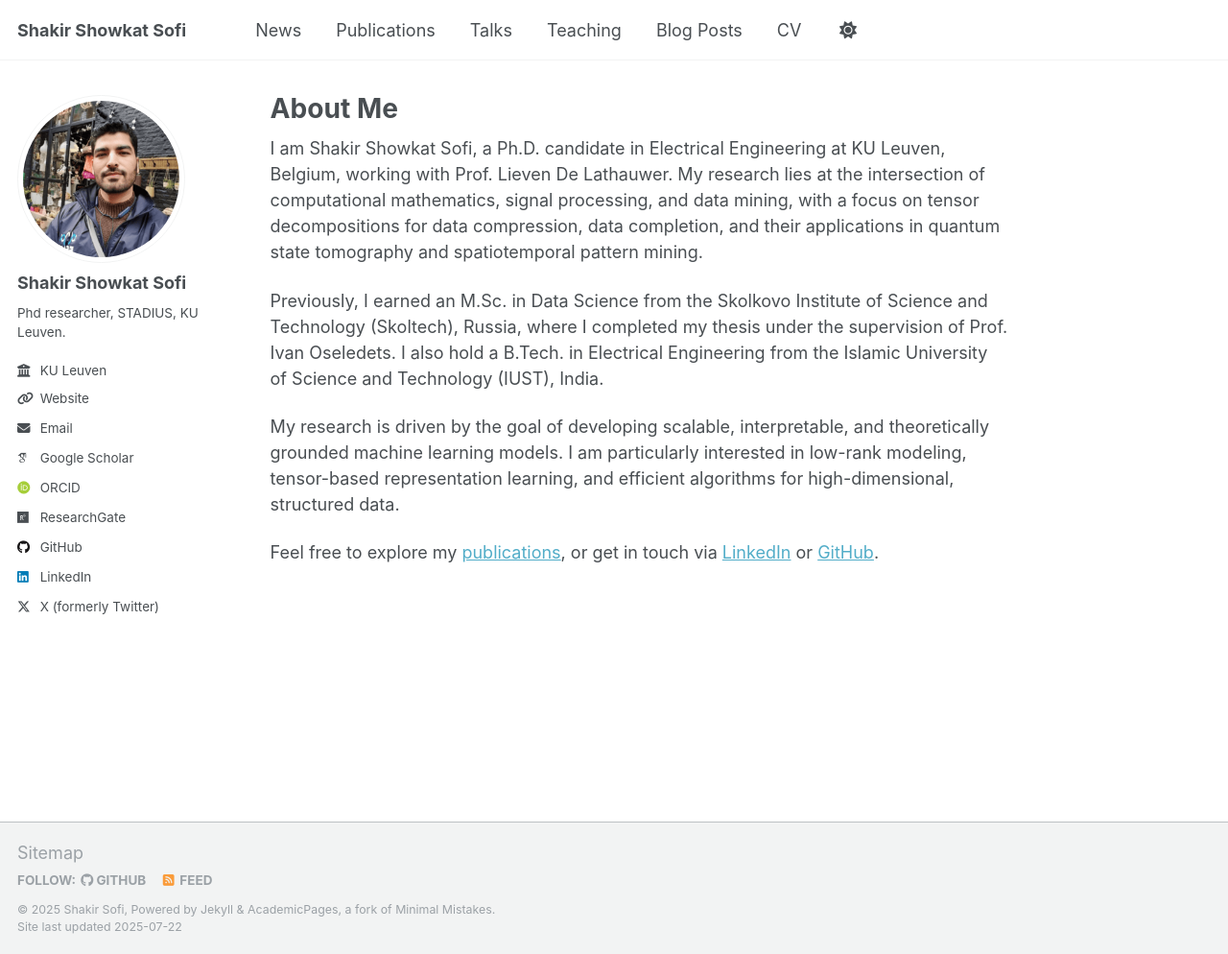
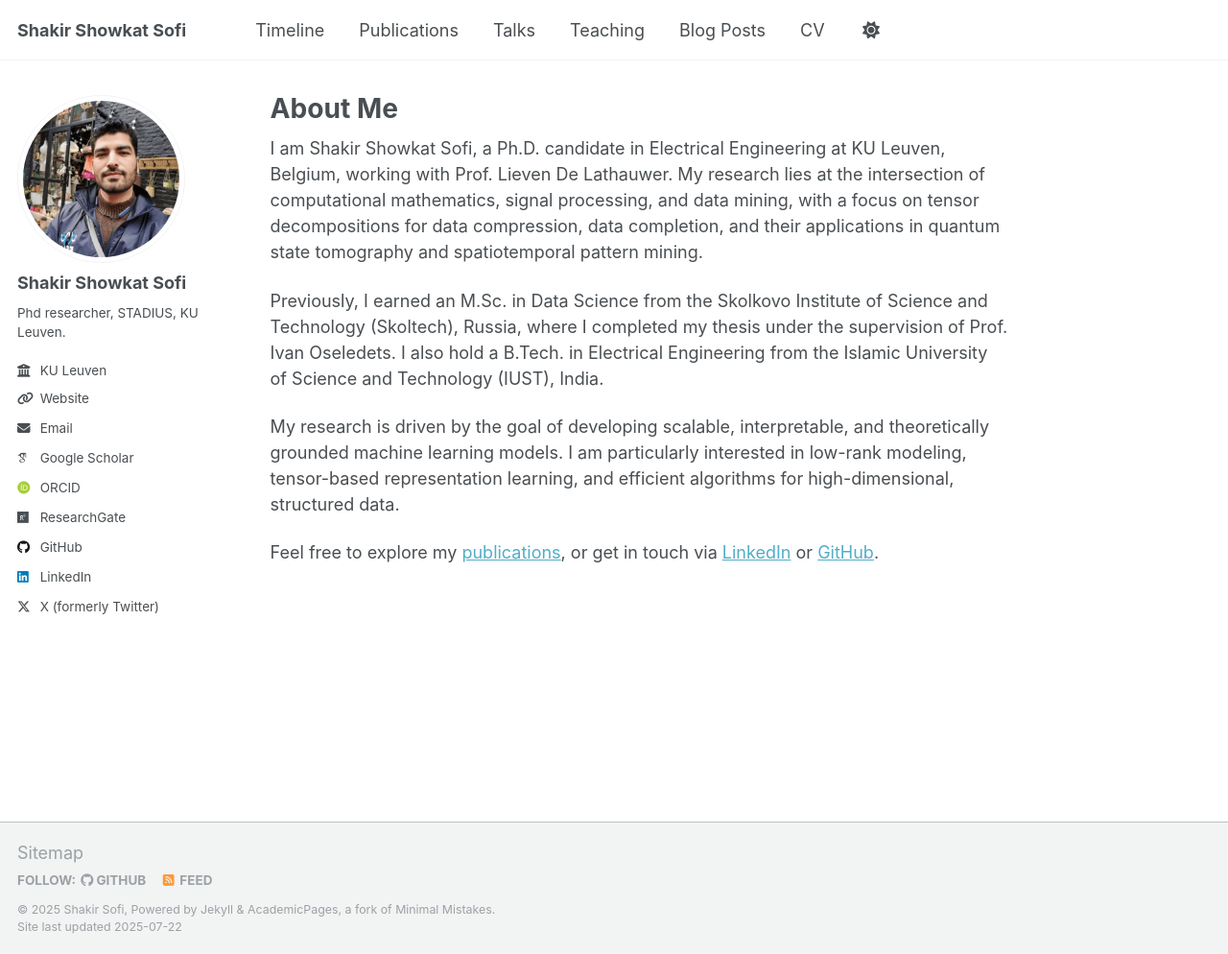
Before and after one commit to ShakirSofi/shakirsofi.github.io, a Jekyll site: the page built from _pages/about.md, in a window 1280 px wide and 994 px high. Shown: the whole window at 96% size. Built offline with Jekyll 4.4.1, drawn with Linux system fonts in a browser that asks for light colours; some web fonts are replaced; a script that is not in the unit is left out.

Commit message:
Update navigation.yml

```diff
--- a/_data/navigation.yml
+++ b/_data/navigation.yml
@@ -8,8 +8,8 @@
 #      Markdown formatted page while the second is generated using JSON.
 
 main:
-  - title: "News"
-    url: /news/
+  - title: "Timeline"
+    url: /timeline/
 
   - title: "Publications"
     url: /publications/
```
